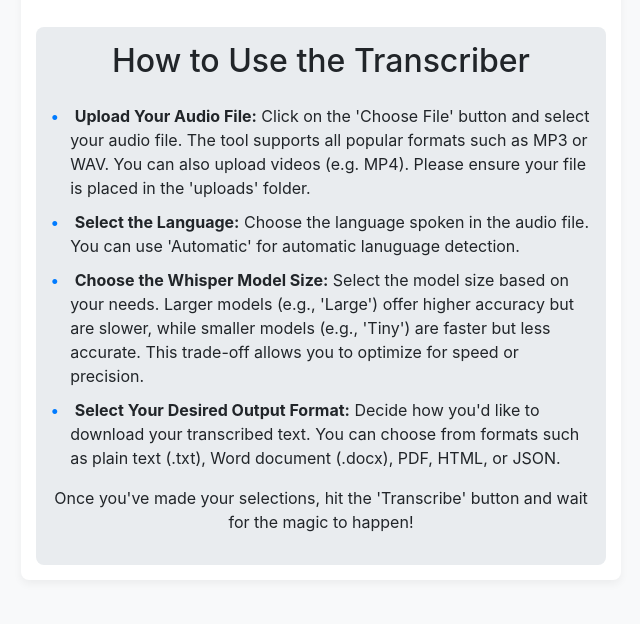
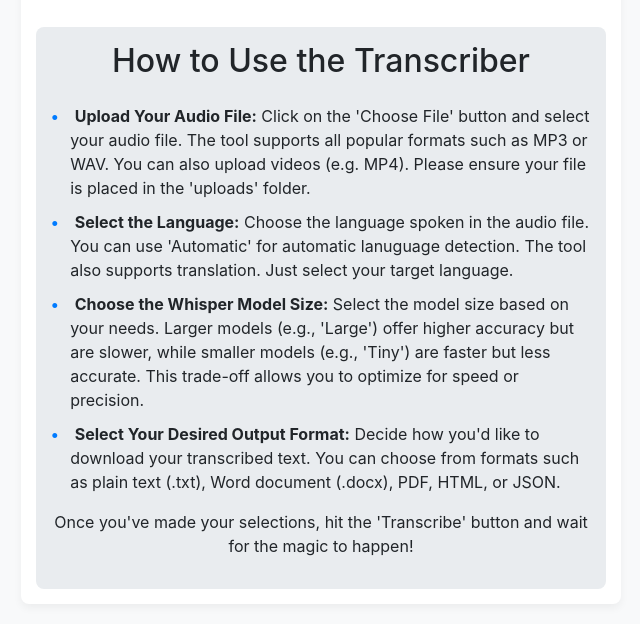
Before and after one commit to henningheyen/SimpleTranscriberWebApp, a Flask app: page / in a window 1280 px wide. Shown: the part 518-1142 px from the top of the page, without its empty margins (319-959 px from the left). Before the commit the page ends 1083 px from the top, so only its background shows below. Run offline with Flask 3, Linux system fonts and the light colour scheme; some libraries are stand-ins or nearby versions.

Commit message:
adjusted tutorial

```diff
--- a/templates/index.html
+++ b/templates/index.html
@@ -133,7 +133,7 @@
                   <strong>Upload Your Audio File:</strong> Click on the 'Choose File' button and select your audio file. The tool supports all popular formats such as MP3 or WAV. You can also upload videos (e.g. MP4). Please ensure your file is placed in the 'uploads' folder.
               </li>
               <li>
-                  <strong>Select the Language:</strong> Choose the language spoken in the audio file. You can use 'Automatic' for automatic lanuguage detection.
+                  <strong>Select the Language:</strong> Choose the language spoken in the audio file. You can use 'Automatic' for automatic lanuguage detection. The tool also supports translation. Just select your target language.
               </li>
               <li>
                   <strong>Choose the Whisper Model Size:</strong> Select the model size based on your needs. Larger models (e.g., 'Large') offer higher accuracy but are slower, while smaller models (e.g., 'Tiny') are faster but less accurate. This trade-off allows you to optimize for speed or precision.
```
